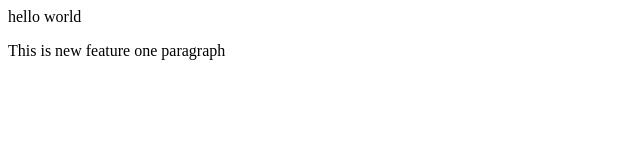
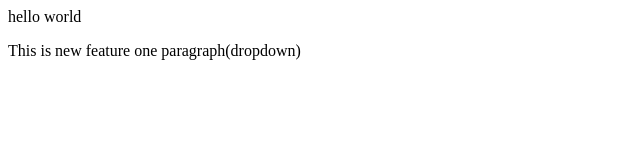
Before and after one commit to ppp124/localrepo, a plain HTML site: page index.html in a window 1280 px wide. Shown: the full height of the page, 0-640 px from the left. Drawn offline with Linux system fonts and the light colour scheme.

```diff
--- a/index.html
+++ b/index.html
@@ -1,2 +1,2 @@
 <p> hello world </p>
-<p> This is new feature one paragraph</p>
+<p> This is new feature one paragraph(dropdown)</p>
```
